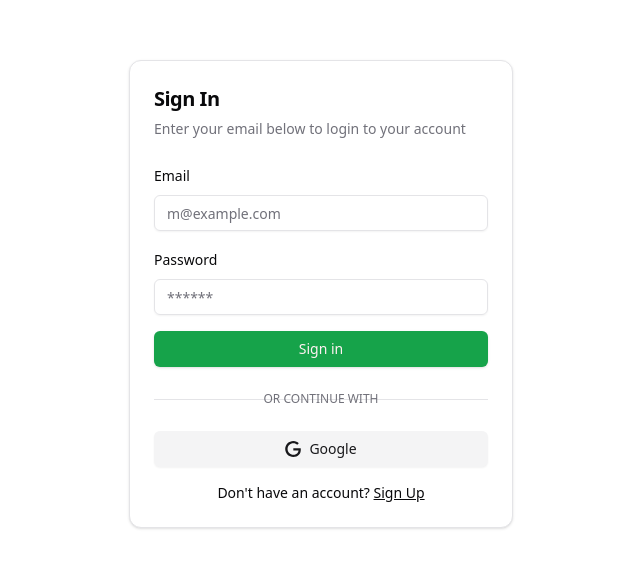
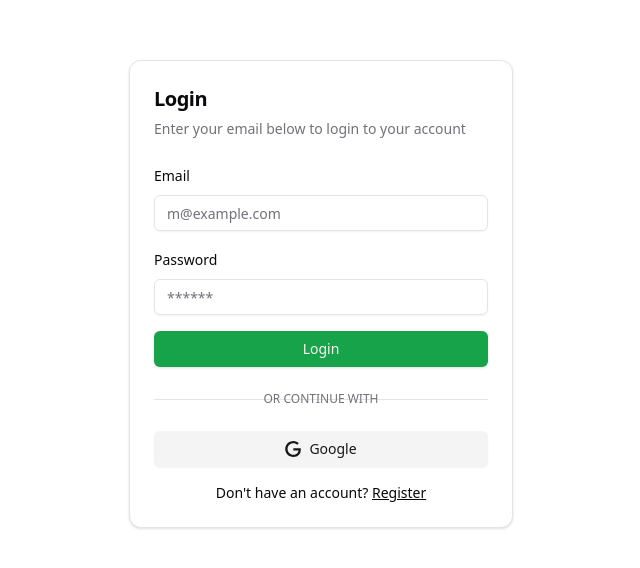
Before and after one commit to luansievers/bootstrap-next-react, a Next.js app: page /auth/login in a window 1280 px wide. Shown: the part 106-674 px from the top of the page, without its empty margins (319-959 px from the left). Built offline with nearby package versions, Linux system fonts and the light colour scheme; no server answers.

Commit message:
Name Refactor

```diff
--- a/app/(protected)/settings/page.tsx
+++ b/app/(protected)/settings/page.tsx
@@ -14,7 +14,7 @@ export default async function Page() {
             <h1>Settings Page</h1>
             <p>{JSON.stringify(session)}</p>
             <Button>
-                <Link href={'/auth/logout'}>Sign Out</Link>
+                <Link href={'/auth/logout'}>Logout</Link>
             </Button>
         </div>
     )
--- a/app/auth/error/_components/error-card.tsx
+++ b/app/auth/error/_components/error-card.tsx
@@ -79,8 +79,8 @@ export default function ErrorCard() {
     const error = search.get('error') as Error
     return (
         <AuthCard
-            backButtonHref="sign-in"
-            backButtonText="sign In"
+            backButtonHref="login"
+            backButtonText="Login"
             backDescription="Back to "
             description="Oops, something went wrong!"
             title="🔪 Error"
--- a/app/auth/login/_components/sign-in-form.tsx
+++ b/app/auth/login/_components/login-form.tsx
@@ -21,7 +21,7 @@ import {
 import { login } from '@/actions/auth'
 import { toast } from '@/hooks/use-toast'
 
-export default function SignInForm() {
+export default function LoginForm() {
     const [isPending, starTransition] = useTransition()
 
     const form = useForm<z.infer<typeof LoginSchema>>({
@@ -95,7 +95,7 @@ export default function SignInForm() {
                         className="w-full"
                         disabled={isPending}
                     >
-                        Sign in
+                        Login
                     </Button>
                 </div>
             </form>
--- a/app/auth/login/_components/sign-in-google-button.tsx
+++ b/app/auth/login/_components/login-google-button.tsx
@@ -8,7 +8,7 @@ import { Icons } from '@/components/icons'
 import { AFTER_LOGIN_REDIRECT } from '@/routes'
 import { useTransition } from 'react'
 
-export default function SignInGoogleButton() {
+export default function LoginGoogleButton() {
     const [isPending, starTransition] = useTransition()
     const onClick = () => {
         starTransition(async () => {
--- a/app/auth/login/page.tsx
+++ b/app/auth/login/page.tsx
@@ -1,23 +1,23 @@
 import { Metadata } from 'next'
 import AuthCard from '../_components/auth-card'
-import SignInForm from './_components/sign-in-form'
-import SignInGoogleButton from './_components/sign-in-google-button'
+import LoginForm from './_components/login-form'
+import LoginGoogleButton from './_components/login-google-button'
 
 export const metadata: Metadata = {
-    title: 'Sign In',
+    title: 'Login',
 }
 
 export default function Page() {
     return (
         <AuthCard
             backButtonHref="register"
-            backButtonText="Sign Up"
+            backButtonText="Register"
             backDescription="Don't have an account?"
             description="Enter your email below to login to your account"
-            title="Sign In"
+            title="Login"
         >
             <div className="grid gap-6">
-                <SignInForm />
+                <LoginForm />
                 <div className="relative">
                     <div className="absolute inset-0 flex items-center">
                         <span className="w-full border-t" />
@@ -28,7 +28,7 @@ export default function Page() {
                         </span>
                     </div>
                 </div>
-                <SignInGoogleButton />
+                <LoginGoogleButton />
             </div>
         </AuthCard>
     )
--- a/app/auth/register/page.tsx
+++ b/app/auth/register/page.tsx
@@ -1,21 +1,21 @@
-import SignUpForm from './_components/sign-up-form'
+import RegisterForm from './_components/register-form'
 import { Metadata } from 'next'
 import AuthCard from '../_components/auth-card'
 
 export const metadata: Metadata = {
-    title: 'Sign Up',
+    title: 'Register',
 }
 
 export default function Page() {
     return (
         <AuthCard
-            backButtonHref="sign-in"
-            backButtonText="Sign in"
+            backButtonHref="login"
+            backButtonText="Login"
             backDescription="Already have an account?"
             description="Enter your information to create an account"
-            title="Sign Up"
+            title="Register"
         >
-            <SignUpForm />
+            <RegisterForm />
         </AuthCard>
     )
 }
```
Also changed, not shown: app/auth/register/_components/register-form.tsx (renamed from app/auth/register/_components/sign-up-form.tsx).
